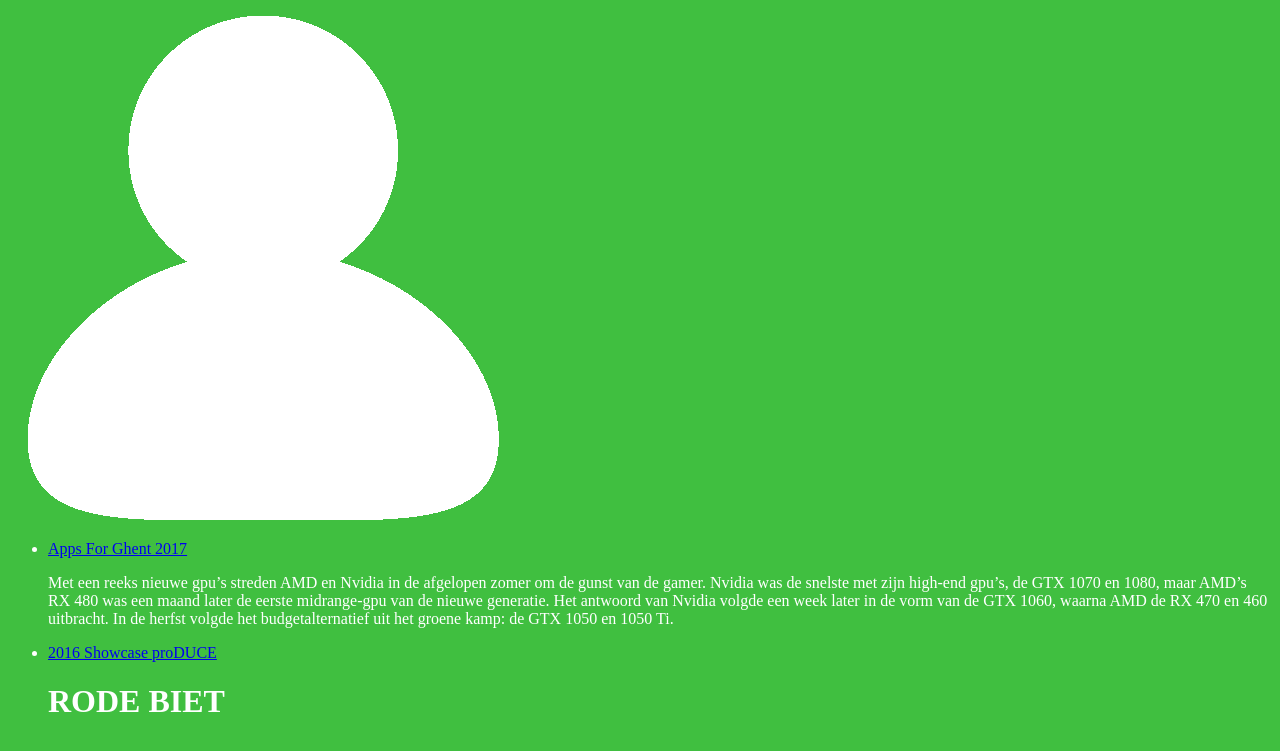
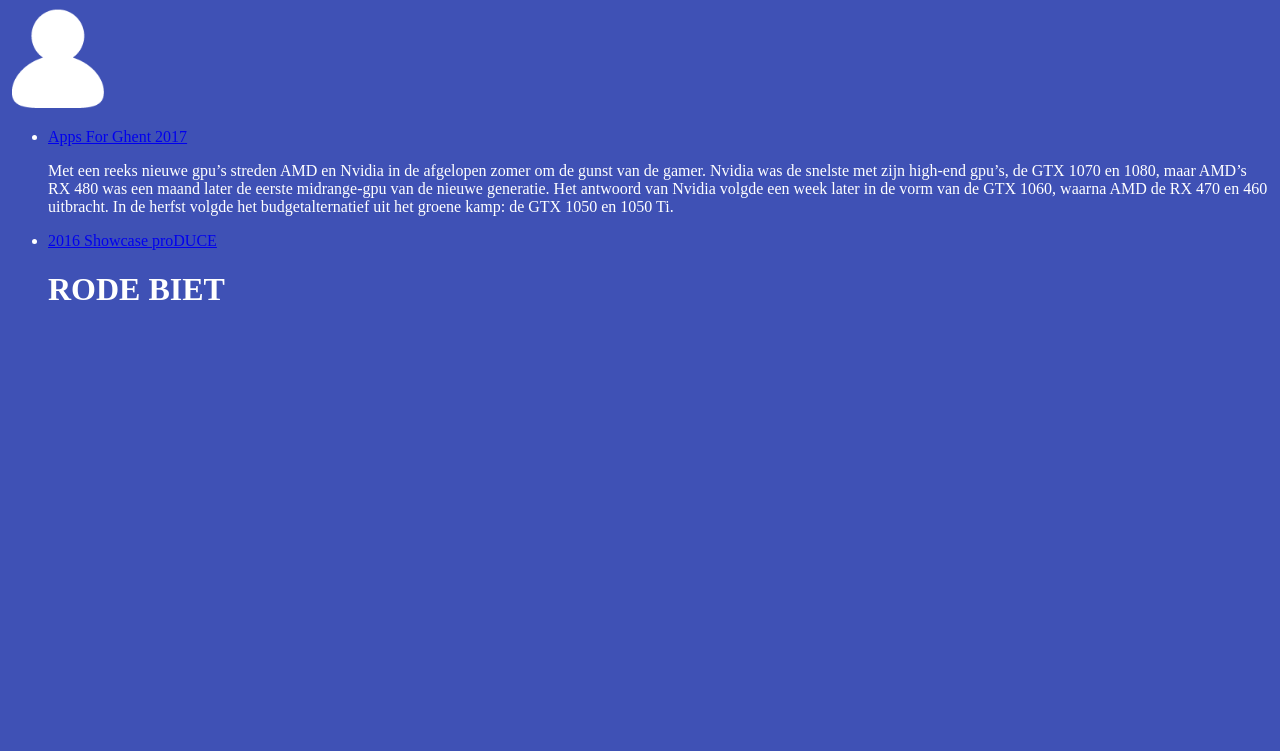
Before and after one commit to svennote/WeFish.github.io, a Jekyll site: the page built from index.md, in a window 1280 px wide. Shown: the top 751 px of the page. Built offline with Jekyll 4.4.1, drawn with Linux system fonts in a browser that asks for light colours.

Commit message:
aangepast

```diff
--- a/css/main.scss
+++ b/css/main.scss
@@ -1,8 +1,16 @@
 ---
 ---
 
-$ahsc: hsl(120deg, 50%, 50%);
+$ahsc:#3F51B5;
+
+
 body {
   background-color: $ahsc;
   color: lighten($ahsc, 100%);
 }
+
+.inlogger {
+
+width:100px;
+
+}
```
